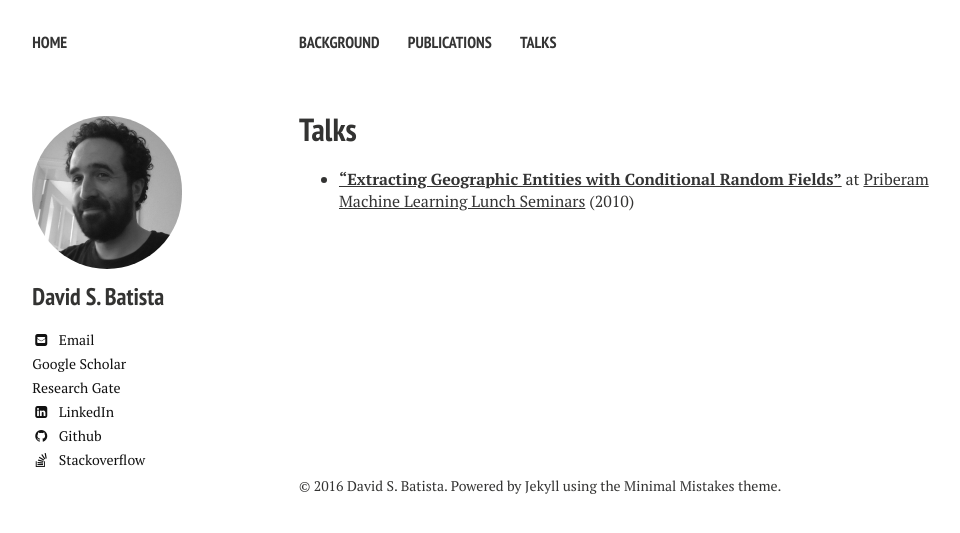
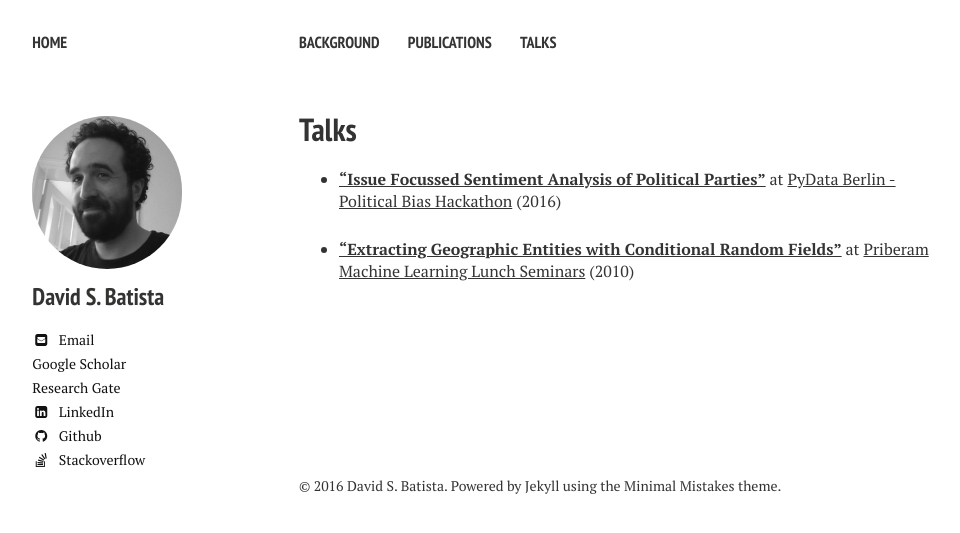
Before and after one commit to davidsbatista/davidsbatista.github.io, a Jekyll site: the page built from talks/index.md, in a window 1280 px wide. Shown: the top 533 px of the page, without its empty margins (21-981 px from the left). Built offline with Jekyll 4.4.1, drawn with Linux system fonts in a browser that asks for light colours; nearby versions of some CDN libraries.

Commit message:
added PyData Berlin hackathon slides

```diff
--- a/talks/index.md
+++ b/talks/index.md
@@ -11,4 +11,6 @@ share: false
 #  creditlink: http://wegraphics.net/downloads/free-ultimate-blurred-background-pack/
 ---
 
+* [__"Issue Focussed Sentiment Analysis of Political Parties"__](pydata_berlin_hackathon_presentation_2016.pdf) at [PyData Berlin - Political Bias Hackathon](http://www.meetup.com/PyData-Berlin/events/232774832/?eventId=232774832) (2016)
+
 * [__"Extracting Geographic Entities with Conditional Random Fields"__](priberam-ml-seminars.pdf) at [Priberam Machine Learning Lunch Seminars](http://labs.priberam.com/Academia-Partnerships/Seminars.aspx) (2010)
```
Also changed, not shown: 1 other file.
